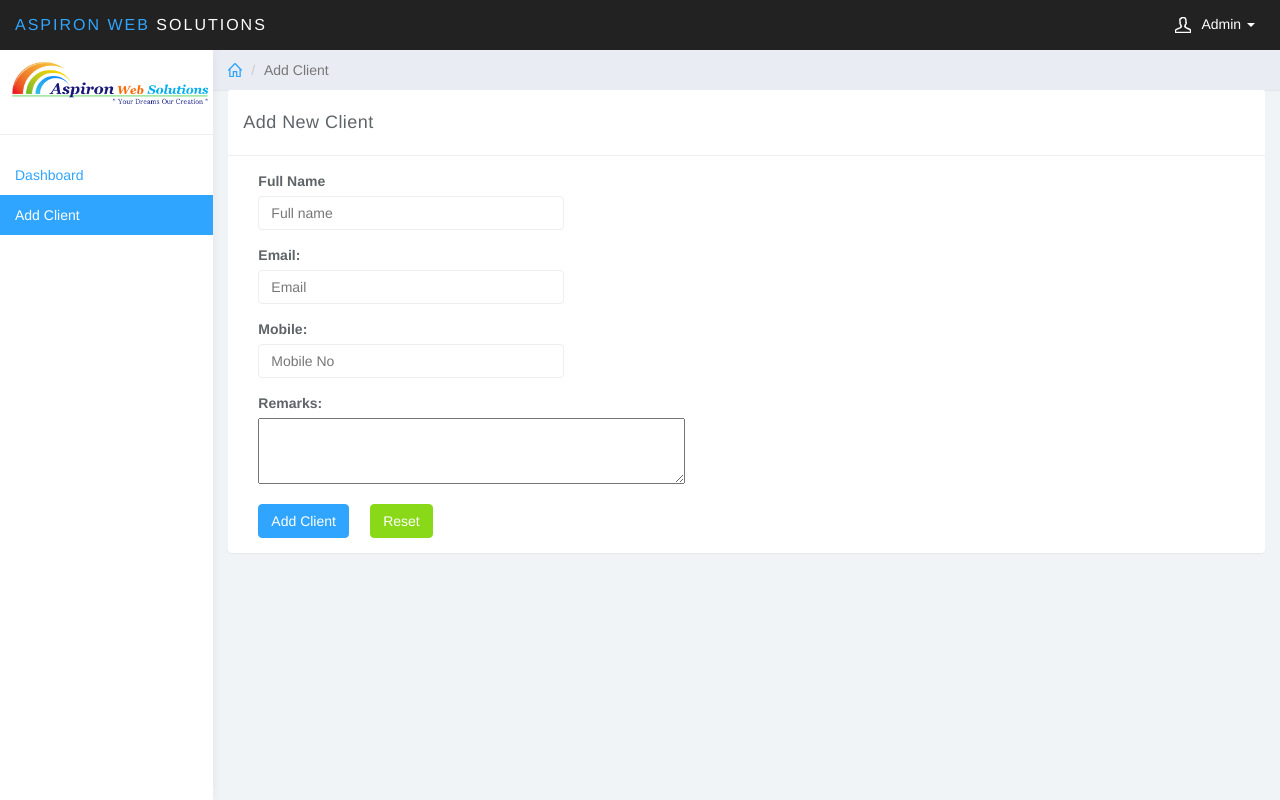
After one commit to dhaivat28/clientarea, a CodeIgniter app: page /index.php/dashboard/addclient in a window 1280 px wide. The commit adds this page. Run offline with CodeIgniter, Linux system fonts and the light colour scheme.

Commit message:
Added new client form

```diff
--- a/application/controllers/dashboard.php
+++ b/application/controllers/dashboard.php
@@ -5,14 +5,15 @@ class Dashboard extends CI_Controller {
 	public function index()
 	{
 		if(!$this->session->userdata('admin_id'))
-		{
-			return redirect('adminlogin');
-		}
-
+		{			return redirect('adminlogin');}
 		$this->load->helper('form');
 		$this->load->view('admin/dashboard');
 	}
 
+	public function addclient() {
+		$this->load->helper('form');
+		$this->load->view('admin/add_client');
+	}
 
 }
 
--- /dev/null
+++ b/application/views/admin/add_client.php
@@ -0,0 +1,98 @@
+<?php include('admin_header.php') ?>
+
+	<div id="sidebar-collapse" class="col-sm-3 col-lg-2 sidebar">
+
+		<img src="<?php echo base_url('assets/images/logo.png'); ?>" class="main-logo" width="200"  alt=""/>
+
+		<ul class="nav menu">
+			<li role="presentation" class="divider"></li>
+			<li><?= anchor("dashboard",'Dashboard'); ?></li>
+			<li><?= anchor("dashboard/addclient",'Add Client',['id'=>'active']); ?></li>
+		</ul>
+	</div><!--/.sidebar-->
+
+	<div class="col-sm-9 col-sm-offset-3 col-lg-10 col-lg-offset-2 main">
+		<div class="row">
+			<ol class="breadcrumb">
+				<li><a href="#"><svg class="glyph stroked home"><use xlink:href="#stroked-home"></use></svg></a></li>
+				<li class="active">Add Client</li>
+			</ol>
+		</div><!--/.row-->
+
+		<div class="row">
+			<div class="col-lg-12">
+				<div class="panel panel-default">
+					<div class="panel-heading">Add New Client</div>
+					<div class="panel-body">
+						<div class="col-md-4">
+							<?php echo form_open('dashboard/store_client'); ?>
+
+								<div class="form-group">
+									<label>Full Name</label>
+									<?php echo form_input(['name'=>'cname','id'=>'inputEmail','class'=>'form-control','placeholder'=>'Full name','value'=>set_value('email')]); ?>
+								</div>
+
+								<div class="form-group">
+									<label>Email:</label>
+									<?php echo form_input(['name'=>'email','id'=>'inputEmail','class'=>'form-control','placeholder'=>'Email','value'=>set_value('email')]); ?>
+								</div>
+
+
+								<div class="form-group">
+									<label>Mobile:</label>
+									<?php echo form_input(['name'=>'mobile','id'=>'inputEmail','class'=>'form-control','placeholder'=>'Mobile No','value'=>set_value('mobile')]); ?>
+								</div>
+
+
+
+								<div class="form-group">
+									<label>Remarks:</label>
+									<?php
+									$options = array(
+    								'name' => '',
+								    'rows' => '3',
+								    'cols' => '50',
+								    'value'=>set_value('remarks') );
+									echo form_textarea($options);?>
+								</div>
+
+								<!-- <div class="form-group has-success">
+									<input class="form-control" placeholder="Success">
+								</div>
+								<div class="form-group has-warning">
+									<input class="form-control" placeholder="Warning">
+								</div> -->
+								<div class="row">
+									<div class="col-lg-4">
+										<?php echo form_submit(['name'=>'submit','value'=>'Add Client','class'=>'btn btn-primary']); ?>
+									</div>
+									<div class="col-lg-3">
+										<?php echo form_reset(['name'=>'reset','value'=>'Reset','class'=>'btn btn-success btn-md']); ?>
+
+									</div>
+								</div>
+
+
+
+							</div>
+							<div class="col-md-4">
+
+								<div class="form-group">
+								</div>
+
+								<div class="form-group">
+								</div>
+
+								<div class="form-group">
+								</div>
+
+							</div>
+						</form>
+					</div>
+				</div>
+			</div><!-- /.col-->
+		</div><!-- /.row -->
+
+	</div><!--/.main-->
+
+<?php include('admin_footer.php') ?>
--- a/assets/css/styles.css
+++ b/assets/css/styles.css
@@ -15,6 +15,11 @@ body {
 
 .main-logo {
 	margin: 10px;
+}
+
+#active {
+background: #30a5ff;
+color: white;
 }
 
 p {
```
Also changed, not shown: application/views/admin/dashboard.php (+14 -90 lines).
